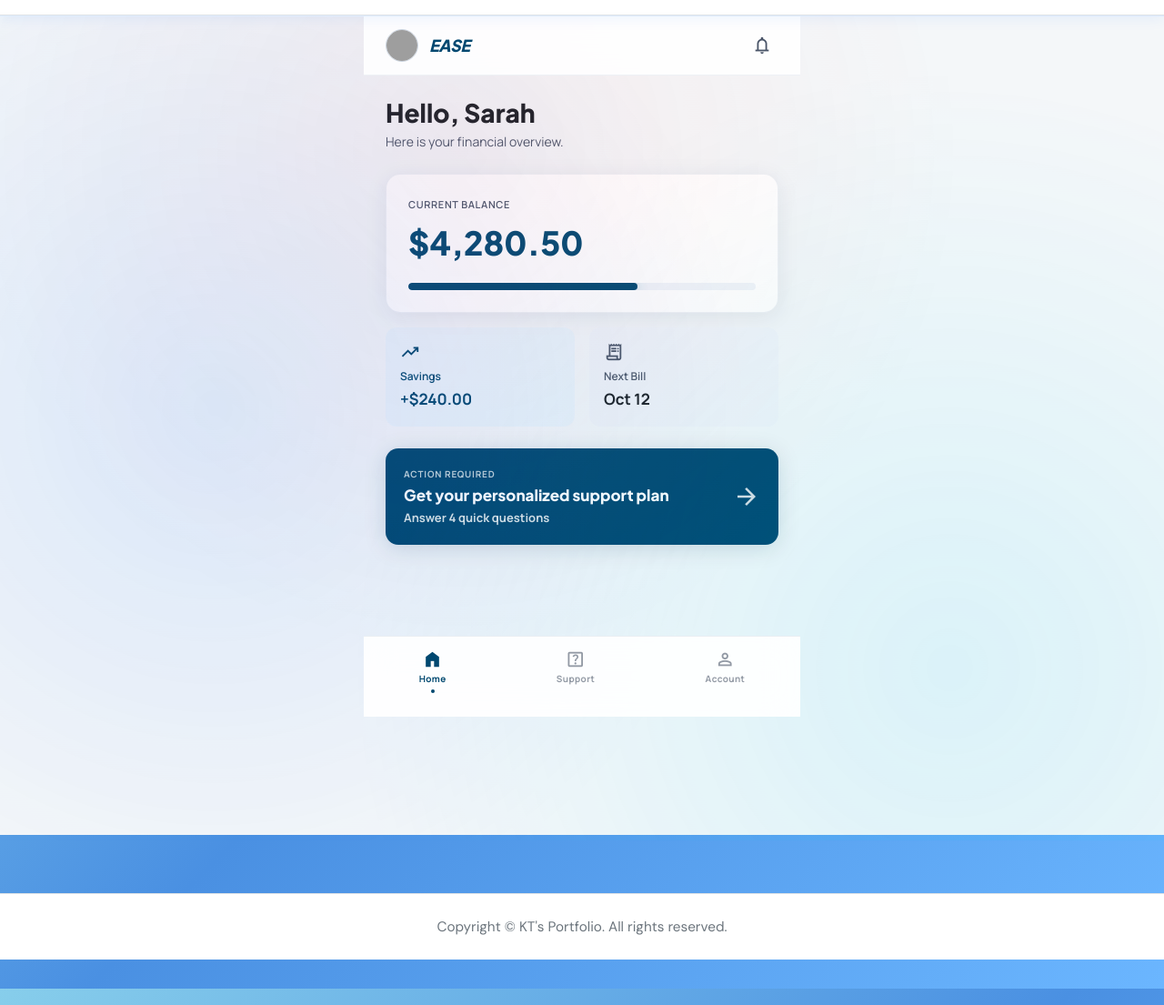
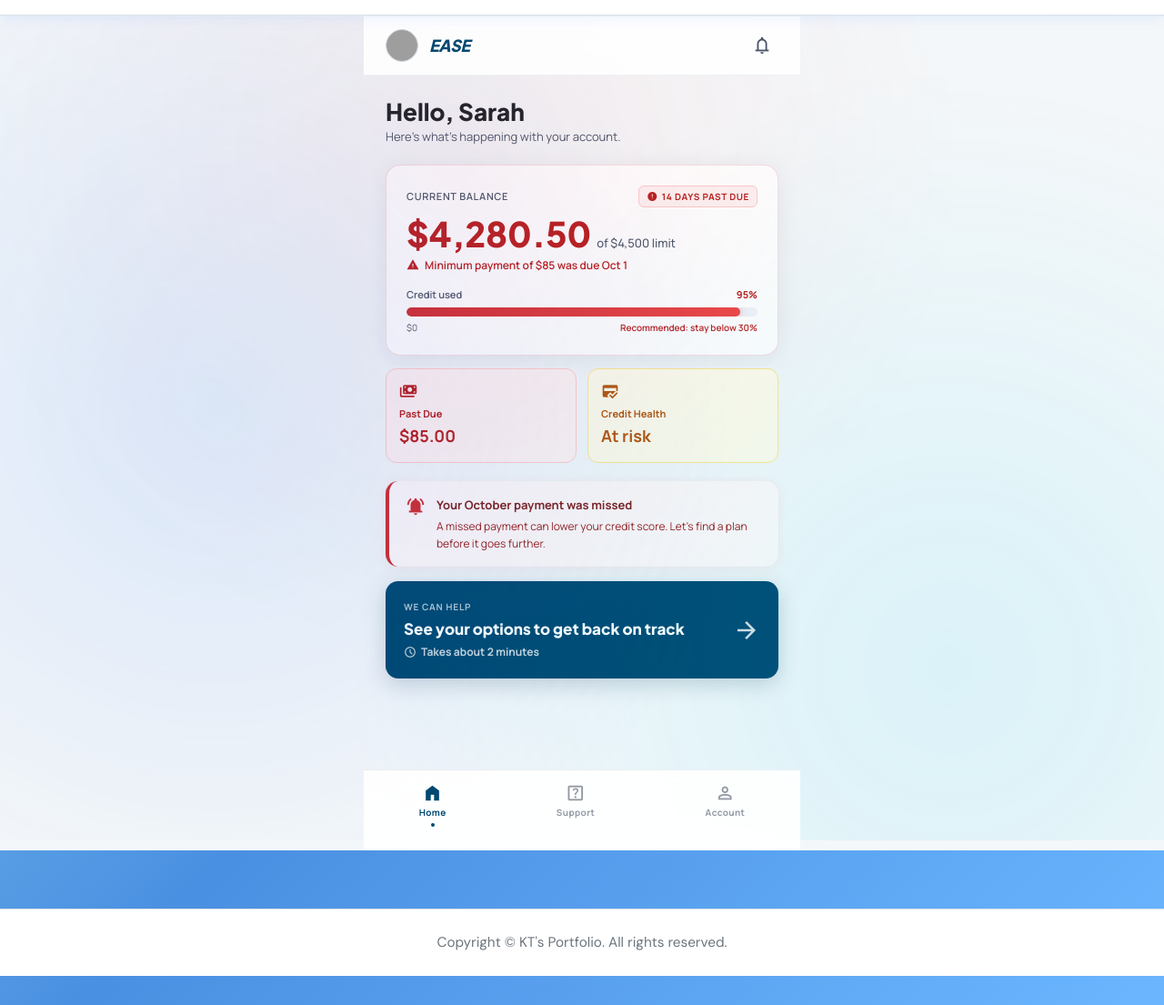
Before and after one commit to kaungthiha/kaungthiha.github.io, a Jekyll site: the page built from pages/dsc-case-study.html, in a window 1280 px wide. Shown: the whole page at 91% size. Built offline with Jekyll 4.4.1, drawn with Linux system fonts in a browser that asks for light colours; nearby versions of some CDN libraries; grey boxes are pictures that could not be loaded.

Commit message:
dsc case 4

```diff
--- a/pages/dsc-case-study.html
+++ b/pages/dsc-case-study.html
@@ -224,6 +224,30 @@ permalink: "/pages/dsc-case-study.html"
   padding: 14px 24px; max-width: 480px; margin: 0 auto;
 }
 
+/* ── Utilization bar color states ── */
+.e-util-bar-critical { background: linear-gradient(90deg, #d12b2f 0%, #ef4444 100%); box-shadow: 0 0 10px rgba(209,43,47,0.35); }
+.e-util-bar-warn     { background: linear-gradient(90deg, #d97706 0%, #fbbf24 100%); }
+.e-util-bar-ok       { background: var(--e-primary); box-shadow: 0 0 10px rgba(0,102,142,0.3); }
+
+/* ── Past-due badge ── */
+.e-badge-overdue {
+  display: inline-flex; align-items: center; gap: 4px;
+  background: #fef2f2; color: #b91c1c;
+  border: 1px solid #fecaca; border-radius: 6px;
+  font-size: 10px; font-weight: 800; padding: 3px 8px;
+  text-transform: uppercase; letter-spacing: 0.06em;
+}
+
+/* ── Alert nudge card ── */
+.e-alert-nudge {
+  border-radius: 14px;
+  border-left: 4px solid var(--e-tertiary);
+  background: #fff8f8;
+  padding: 16px 18px;
+  display: flex; gap: 12px; align-items: flex-start;
+  box-shadow: 0 2px 12px rgba(209,43,47,0.08);
+}
+
 /* ── Misc ── */
 .e-progress { transition: width 0.4s ease; }
 .e-back-link {
@@ -323,63 +347,120 @@ function AppNav({ active = 'home' }) {
    SCREEN 1 — Dashboard
    ══════════════════════════════════════════ */
 function Dashboard({ onOpenSurvey }) {
+  const balance    = 4280.50;
+  const limit      = 4500;
+  const utilPct    = Math.round((balance / limit) * 100); // 95%
+  const minPayment = 85;
+  const daysLate   = 14;
+
   return (
     <div>
       <AppHeader />
       <div style={{padding:'24px 24px 100px'}}>
 
         {/* Greeting */}
-        <div style={{marginBottom:24}}>
-          <h2 style={{fontSize:28,fontWeight:800,color:'var(--e-on-surface)',marginBottom:4}}>
+        <div style={{marginBottom:20}}>
+          <h2 style={{fontSize:26,fontWeight:800,color:'var(--e-on-surface)',marginBottom:2}}>
             Hello, Sarah
           </h2>
-          <p style={{color:'var(--e-on-surface-var)',fontSize:14}}>Here is your financial overview.</p>
+          <p style={{color:'var(--e-on-surface-var)',fontSize:13}}>Here's what's happening with your account.</p>
         </div>
 
-        {/* Balance card */}
-        <div className="e-card e-shadow-cap" style={{padding:24,marginBottom:16}}>
-          <div style={{fontSize:11,color:'var(--e-on-surface-var)',fontWeight:600,marginBottom:4,textTransform:'uppercase',letterSpacing:'0.06em'}}>
-            Current Balance
+        {/* ── Balance card ── */}
+        <div className="e-card e-shadow-cap" style={{padding:22,marginBottom:14,border:'1px solid rgba(209,43,47,0.15)'}}>
+
+          {/* Header row: label + past-due badge */}
+          <div style={{display:'flex',justifyContent:'space-between',alignItems:'center',marginBottom:10}}>
+            <div style={{fontSize:11,color:'var(--e-on-surface-var)',fontWeight:600,textTransform:'uppercase',letterSpacing:'0.06em'}}>
+              Current Balance
+            </div>
+            <span className="e-badge-overdue">
+              <span className="mi mi-fill" style={{fontSize:12}}>error</span>
+              {daysLate} days past due
+            </span>
           </div>
-          <div style={{fontFamily:'Plus Jakarta Sans',fontSize:36,fontWeight:800,color:'var(--e-primary)',marginBottom:16}}>
-            $4,280.50
+
+          {/* Balance amount */}
+          <div style={{display:'flex',alignItems:'baseline',gap:6,marginBottom:4}}>
+            <div style={{fontFamily:'Plus Jakarta Sans',fontSize:38,fontWeight:800,color:'#b91c1c',lineHeight:1}}>
+              ${balance.toLocaleString('en-US',{minimumFractionDigits:2})}
+            </div>
+            <div style={{fontSize:13,color:'var(--e-on-surface-var)',fontWeight:500}}>
+              of ${limit.toLocaleString()} limit
+            </div>
           </div>
-          <div style={{height:8,background:'var(--e-surface-low)',borderRadius:999,overflow:'hidden'}}>
-            <div style={{height:'100%',width:'66%',background:'var(--e-primary)',borderRadius:999,boxShadow:'0 0 12px rgba(0,102,142,0.3)'}} />
+
+          {/* Min payment overdue line */}
+          <div style={{display:'flex',alignItems:'center',gap:6,marginBottom:14}}>
+            <span className="mi mi-fill" style={{fontSize:14,color:'#b91c1c'}}>warning</span>
+            <span style={{fontSize:12,color:'#b91c1c',fontWeight:600}}>
+              Minimum payment of ${minPayment} was due Oct 1
+            </span>
+          </div>
+
+          {/* Utilization bar */}
+          <div>
+            <div style={{display:'flex',justifyContent:'space-between',marginBottom:5}}>
+              <span style={{fontSize:11,color:'var(--e-on-surface-var)',fontWeight:600}}>Credit used</span>
+              <span style={{fontSize:11,fontWeight:800,color:'#b91c1c'}}>{utilPct}%</span>
+            </div>
+            <div style={{height:10,background:'var(--e-surface-low)',borderRadius:999,overflow:'hidden'}}>
+              <div className="e-util-bar-critical" style={{height:'100%',width:`${utilPct}%`,borderRadius:999,transition:'width 0.6s ease'}} />
+            </div>
+            <div style={{display:'flex',justifyContent:'space-between',marginTop:4}}>
+              <span style={{fontSize:10,color:'var(--e-on-surface-var)'}}>$0</span>
+              <span style={{fontSize:10,color:'#b91c1c',fontWeight:600}}>Recommended: stay below 30%</span>
+            </div>
           </div>
         </div>
 
-        {/* Stats row */}
-        <div className="tw-grid tw-grid-cols-2 tw-gap-4" style={{marginBottom:24}}>
-          <div style={{background:'rgba(227,242,253,0.5)',padding:16,borderRadius:12}}>
-            <span className="mi" style={{color:'var(--e-primary)',fontSize:22,display:'block',marginBottom:6}}>trending_up</span>
-            <div style={{fontSize:12,fontWeight:600,color:'var(--e-primary)',marginBottom:2}}>Savings</div>
-            <div style={{fontSize:17,fontWeight:800,color:'var(--e-primary)'}}>+$240.00</div>
+        {/* ── Stats row ── */}
+        <div className="tw-grid tw-grid-cols-2 tw-gap-3" style={{marginBottom:20}}>
+          <div style={{background:'#fef2f2',padding:14,borderRadius:12,border:'1px solid #fecaca'}}>
+            <span className="mi mi-fill" style={{color:'#b91c1c',fontSize:20,display:'block',marginBottom:6}}>payments</span>
+            <div style={{fontSize:11,fontWeight:700,color:'#b91c1c',marginBottom:2}}>Past Due</div>
+            <div style={{fontSize:18,fontWeight:800,color:'#b91c1c'}}>${minPayment}.00</div>
           </div>
-          <div style={{background:'var(--e-surface-low)',padding:16,borderRadius:12}}>
-            <span className="mi" style={{color:'var(--e-on-surface-var)',fontSize:22,display:'block',marginBottom:6}}>receipt_long</span>
-            <div style={{fontSize:12,fontWeight:600,color:'var(--e-on-surface-var)',marginBottom:2}}>Next Bill</div>
-            <div style={{fontSize:17,fontWeight:800,color:'var(--e-on-surface)'}}>Oct 12</div>
+          <div style={{background:'#fffbeb',padding:14,borderRadius:12,border:'1px solid #fde68a'}}>
+            <span className="mi mi-fill" style={{color:'#b45309',fontSize:20,display:'block',marginBottom:6}}>credit_score</span>
+            <div style={{fontSize:11,fontWeight:700,color:'#b45309',marginBottom:2}}>Credit Health</div>
+            <div style={{fontSize:18,fontWeight:800,color:'#b45309'}}>At risk</div>
           </div>
         </div>
 
-        {/* Survey CTA tile */}
+        {/* ── Contextual alert nudge ── */}
+        <div className="e-alert-nudge" style={{marginBottom:16}}>
+          <span className="mi mi-fill" style={{color:'var(--e-tertiary)',fontSize:22,flexShrink:0,marginTop:1}}>notifications_active</span>
+          <div>
+            <div style={{fontSize:13,fontWeight:700,color:'#7f1d1d',marginBottom:3}}>
+              Your October payment was missed
+            </div>
+            <p style={{fontSize:12,color:'#991b1b',lineHeight:1.6,margin:0}}>
+              A missed payment can lower your credit score. Let's find a plan before it goes further.
+            </p>
+          </div>
+        </div>
+
+        {/* ── Survey CTA — contextual ── */}
         <button className="e-btn" onClick={onOpenSurvey} style={{
           width:'100%', background:'var(--e-primary)', color:'#fff',
           padding:'20px 20px', borderRadius:14, textAlign:'left',
           display:'flex', alignItems:'center', justifyContent:'space-between',
-          boxShadow:'0 4px 24px rgba(0,44,77,0.15)'
+          boxShadow:'0 6px 24px rgba(0,44,77,0.2)'
         }}>
           <div>
-            <div style={{fontSize:10,fontWeight:700,textTransform:'uppercase',letterSpacing:'0.08em',opacity:0.7,marginBottom:4}}>
-              Action Required
+            <div style={{fontSize:10,fontWeight:700,textTransform:'uppercase',letterSpacing:'0.08em',opacity:0.65,marginBottom:5}}>
+              We can help
             </div>
-            <div style={{fontFamily:'Plus Jakarta Sans',fontWeight:800,fontSize:17,lineHeight:1.3,marginBottom:4}}>
-              Get your personalized support plan
+            <div style={{fontFamily:'Plus Jakarta Sans',fontWeight:800,fontSize:17,lineHeight:1.3,marginBottom:5}}>
+              See your options to get back on track
             </div>
-            <div style={{fontSize:13,opacity:0.8}}>Answer 4 quick questions</div>
+            <div style={{fontSize:12,opacity:0.75,display:'flex',alignItems:'center',gap:5}}>
+              <span className="mi" style={{fontSize:14}}>schedule</span>
+              Takes about 2 minutes
+            </div>
           </div>
-          <span className="mi" style={{fontSize:30,opacity:0.8,marginLeft:12}}>arrow_forward</span>
+          <span className="mi" style={{fontSize:30,opacity:0.8,marginLeft:12,flexShrink:0}}>arrow_forward</span>
         </button>
 
       </div>
```
